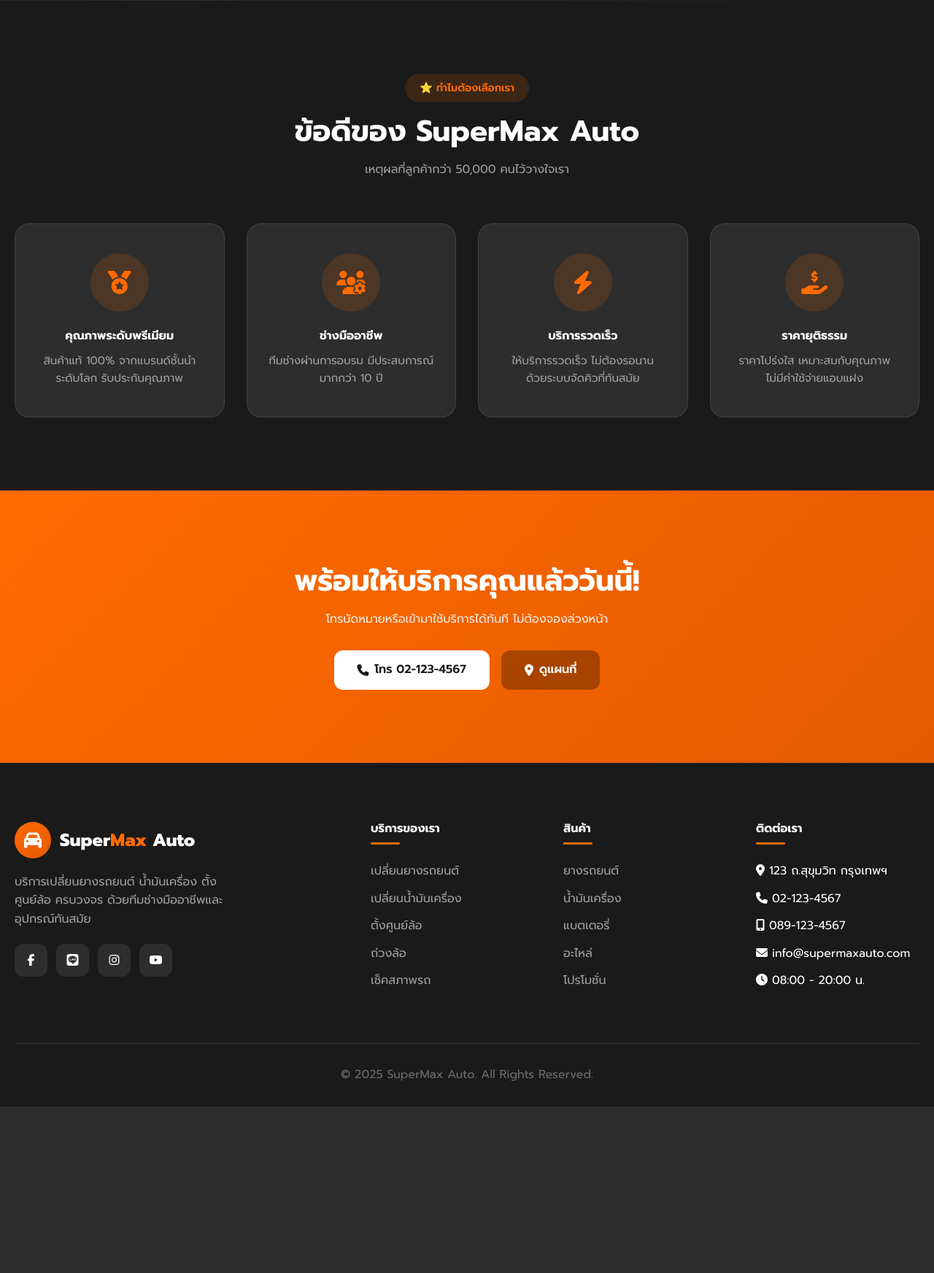
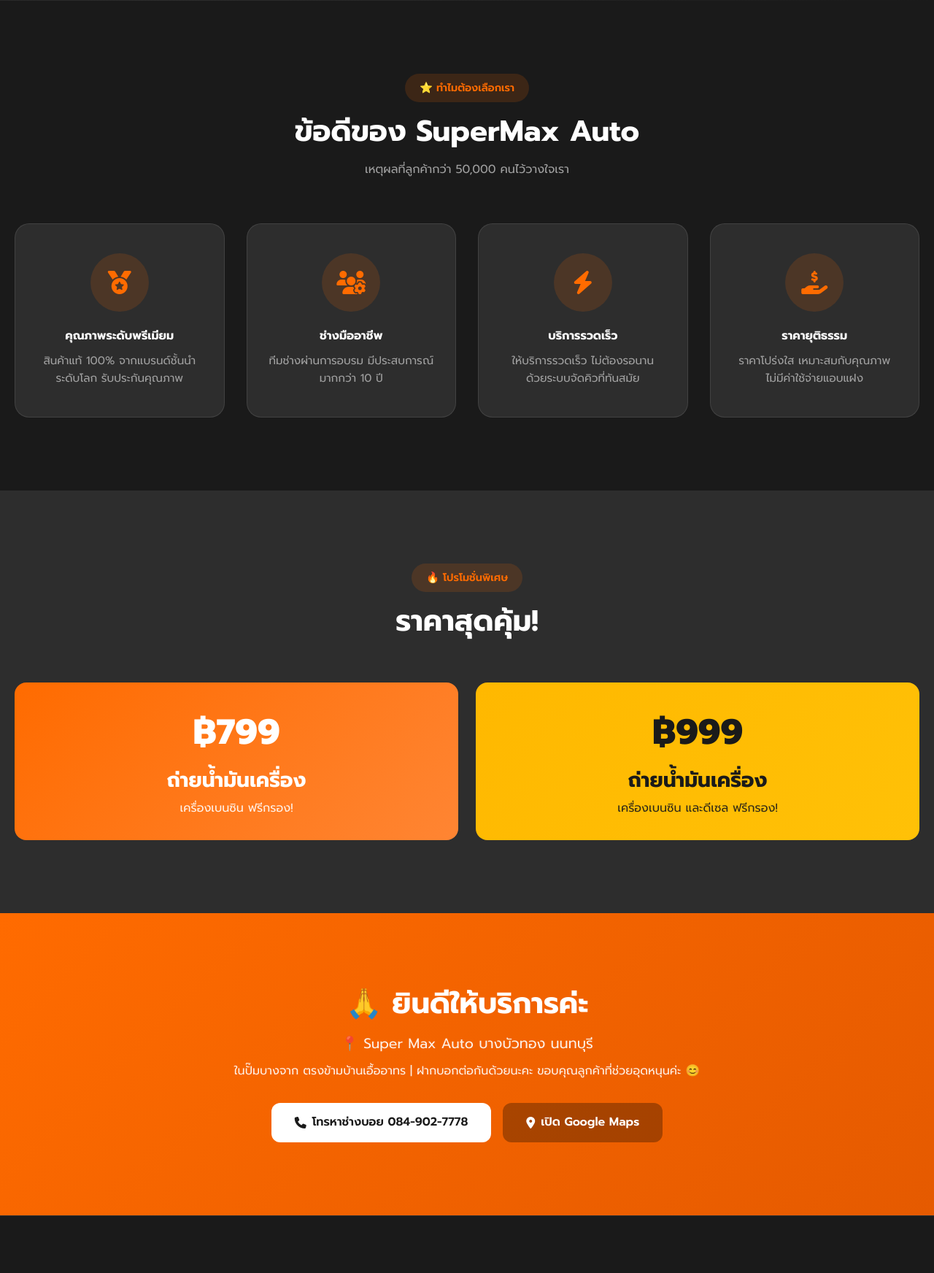
Before and after one commit to saranyoo1007/SupermaxAuto, a PHP site: page / in a window 1280 px wide. Shown: the part 3864-5608 px from the top of the page at 73% size. Before the commit the page ends 5380 px from the top, so only its background shows below. Run offline with PHP 8.4, Linux system fonts and the light colour scheme; data comes from the database, SQL or seed files in the repository.

Commit message:
อัพเดทข้อมูลร้าน: Super Max Auto บางบัวทอง นนทบุรี, เบอร์ช่างบอย, โปรโมชั่น 799/999

```diff
--- a/includes/footer.php
+++ b/includes/footer.php
@@ -43,11 +43,13 @@
             <div class="footer-column">
                 <h4>ติดต่อเรา</h4>
                 <ul class="footer-links">
-                    <li><i class="fas fa-map-marker-alt"></i> 123 ถ.สุขุมวิท กรุงเทพฯ</li>
-                    <li><i class="fas fa-phone"></i> 02-123-4567</li>
-                    <li><i class="fas fa-mobile-alt"></i> 089-123-4567</li>
-                    <li><i class="fas fa-envelope"></i> info@supermaxauto.com</li>
+                    <li><i class="fas fa-map-marker-alt"></i> บางบัวทอง นนทบุรี</li>
+                    <li><i class="fas fa-gas-pump"></i> ในปั๊มบางจาก ตรงข้ามบ้านเอื้ออาทร</li>
+                    <li><a href="tel:0849027778" style="color: var(--primary);"><i class="fas fa-phone"></i>
+                            084-902-7778 (ช่างบอย)</a></li>
                     <li><i class="fas fa-clock"></i> 08:00 - 20:00 น.</li>
+                    <li><a href="https://maps.app.goo.gl/hKZS1CEd4zRHznUN7" target="_blank"
+                            style="color: var(--primary);"><i class="fas fa-map-marked-alt"></i> Google Maps</a></li>
                 </ul>
             </div>
         </div>
--- a/includes/header.php
+++ b/includes/header.php
@@ -58,9 +58,9 @@
                         class="nav-link <?php echo basename($_SERVER['PHP_SELF']) == 'contact.php' ? 'active' : ''; ?>">ติดต่อเรา</a>
                 </li>
                 <li class="nav-cta">
-                    <a href="tel:021234567" class="btn btn-primary">
+                    <a href="tel:0849027778" class="btn btn-primary">
                         <i class="fas fa-phone"></i>
-                        โทร 02-123-4567
+                        โทร 084-902-7778
                     </a>
                 </li>
             </ul>
--- a/index.php
+++ b/index.php
@@ -25,16 +25,16 @@ require_once 'includes/header.php';
                     บริการรถยนต์ครบวงจร
                     <span>SuperMax Auto</span>
                 </h1>
-                <p>บริการเปลี่ยนยางรถยนต์ น้ำมันเครื่อง ตั้งศูนย์ล้อ และอื่นๆ ด้วยทีมช่างมืออาชีพ อุปกรณ์ทันสมัย รวดเร็ว
-                    ราคายุติธรรม</p>
+                <p>🔩 ล้อ ยาง แบตเตอรี่ ช่วงล่าง เบรค | 📍 บางบัวทอง นนทบุรี ในปั๊มบางจาก ตรงข้ามบ้านเอื้ออาทร |
+                    ทุกอย่างได้มาตรฐาน มีของให้เลือกมากมาย</p>
                 <div class="hero-buttons">
-                    <a href="services.php" class="btn btn-primary">
-                        <i class="fas fa-wrench"></i>
-                        ดูบริการ
+                    <a href="tel:0849027778" class="btn btn-primary">
+                        <i class="fas fa-phone"></i>
+                        โทร 084-902-7778
                     </a>
-                    <a href="contact.php" class="btn btn-outline">
-                        <i class="fas fa-phone"></i>
-                        ติดต่อเรา
+                    <a href="https://maps.app.goo.gl/hKZS1CEd4zRHznUN7" target="_blank" class="btn btn-outline">
+                        <i class="fas fa-map-marker-alt"></i>
+                        ดูแผนที่
                     </a>
                 </div>
             </div>
@@ -237,19 +237,46 @@ require_once 'includes/header.php';
     </div>
 </section>
 
+<!-- Special Promo Section -->
+<section class="section" style="background: var(--dark-light);">
+    <div class="container">
+        <div class="section-header">
+            <span class="section-subtitle">🔥 โปรโมชั่นพิเศษ</span>
+            <h2 class="section-title">ราคาสุดคุ้ม!</h2>
+        </div>
+        <div style="display: grid; grid-template-columns: repeat(auto-fit, minmax(300px, 1fr)); gap: 24px;">
+            <div
+                style="background: linear-gradient(135deg, #FF6B00, #FF8533); padding: 30px; border-radius: 16px; text-align: center;">
+                <div style="font-size: 3rem; font-weight: 800; margin-bottom: 10px;">฿799</div>
+                <h3 style="margin-bottom: 10px;">ถ่ายน้ำมันเครื่อง</h3>
+                <p style="opacity: 0.9;">เครื่องเบนซิน ฟรีกรอง!</p>
+            </div>
+            <div
+                style="background: linear-gradient(135deg, #FFB800, #FFC107); padding: 30px; border-radius: 16px; text-align: center; color: #1A1A1A;">
+                <div style="font-size: 3rem; font-weight: 800; margin-bottom: 10px;">฿999</div>
+                <h3 style="margin-bottom: 10px;">ถ่ายน้ำมันเครื่อง</h3>
+                <p style="opacity: 0.9;">เครื่องเบนซิน และดีเซล ฟรีกรอง!</p>
+            </div>
+        </div>
+    </div>
+</section>
+
 <!-- CTA Section -->
 <section class="section" style="background: var(--gradient-primary); text-align: center;">
     <div class="container">
-        <h2 style="margin-bottom: 16px;">พร้อมให้บริการคุณแล้ววันนี้!</h2>
-        <p style="opacity: 0.9; margin-bottom: 30px;">โทรนัดหมายหรือเข้ามาใช้บริการได้ทันที ไม่ต้องจองล่วงหน้า</p>
+        <h2 style="margin-bottom: 16px;">🙏 ยินดีให้บริการค่ะ</h2>
+        <p style="opacity: 0.9; margin-bottom: 10px; font-size: 1.2rem;">📍 Super Max Auto บางบัวทอง นนทบุรี</p>
+        <p style="opacity: 0.9; margin-bottom: 30px;">ในปั๊มบางจาก ตรงข้ามบ้านเอื้ออาทร | ฝากบอกต่อกันด้วยนะคะ
+            ขอบคุณลูกค้าที่ช่วยอุดหนุนค่ะ 😊</p>
         <div style="display: flex; gap: 16px; justify-content: center; flex-wrap: wrap;">
-            <a href="tel:021234567" class="btn btn-white">
+            <a href="tel:0849027778" class="btn btn-white">
                 <i class="fas fa-phone"></i>
-                โทร 02-123-4567
+                โทรหาช่างบอย 084-902-7778
             </a>
-            <a href="contact.php" class="btn" style="background: rgba(0,0,0,0.3); color: white;">
+            <a href="https://maps.app.goo.gl/hKZS1CEd4zRHznUN7" target="_blank" class="btn"
+                style="background: rgba(0,0,0,0.3); color: white;">
                 <i class="fas fa-map-marker-alt"></i>
-                ดูแผนที่
+                เปิด Google Maps
             </a>
         </div>
     </div>
```
Also changed, not shown: contact.php (+16 -5 lines).
